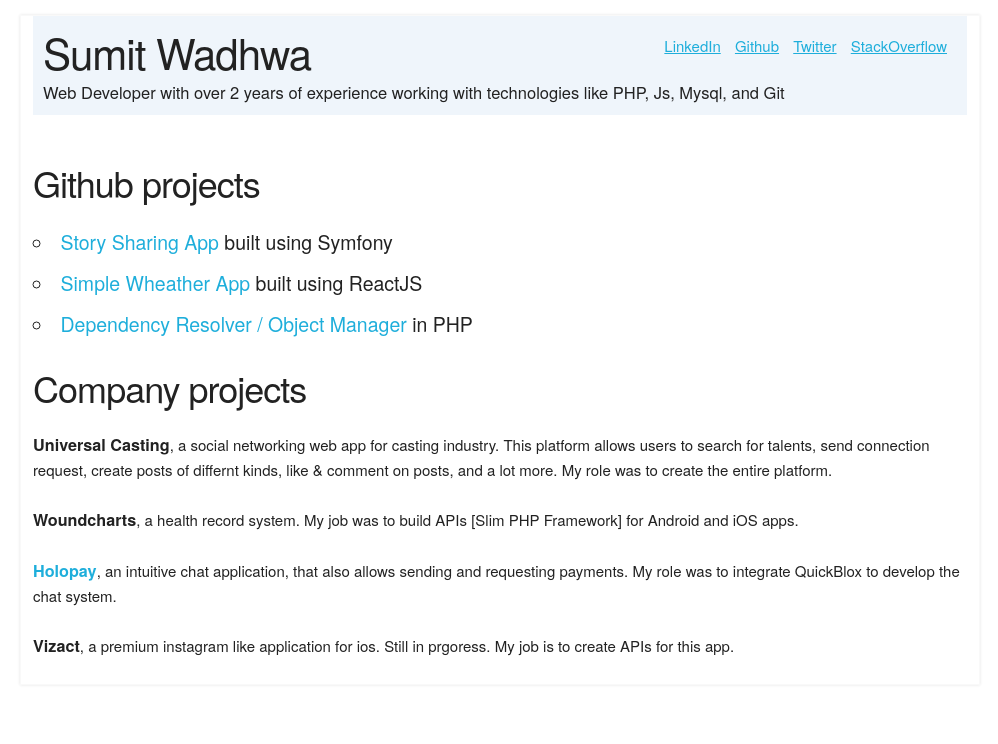
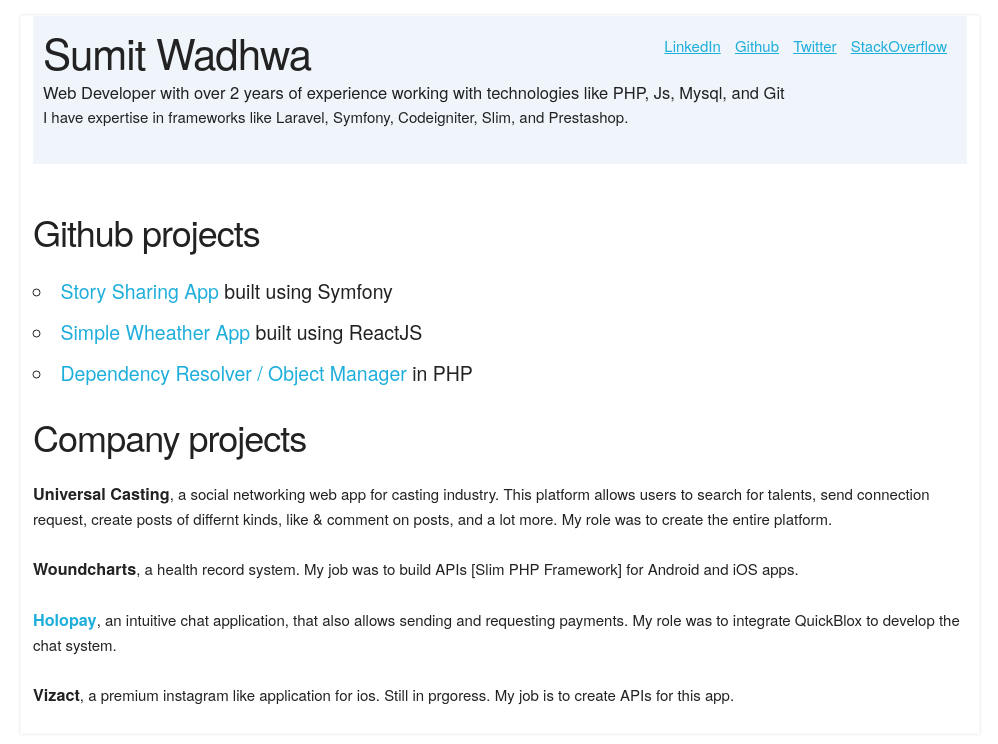
Before and after one commit to swport/swport.github.io, a plain HTML site: page index.html in a window 1280 px wide. Shown: the whole page, without its empty margins (140-1138 px from the left). Drawn offline with Linux system fonts and the light colour scheme.

Commit message:
added expertise

```diff
--- a/index.html
+++ b/index.html
@@ -68,6 +68,7 @@
                 Sumit Wadhwa
             </h2>
             <p id="headline">Web Developer with over 2 years of experience working with technologies like PHP, Js, Mysql, and Git</p>
+            <p>I have expertise in frameworks like Laravel, Symfony, Codeigniter, Slim, and Prestashop.</p>
             <ul class="social-links">
                 <li>
                     <a href="https://www.linkedin.com/in/s-wadhwa/" target="_blank">LinkedIn</a>
```
